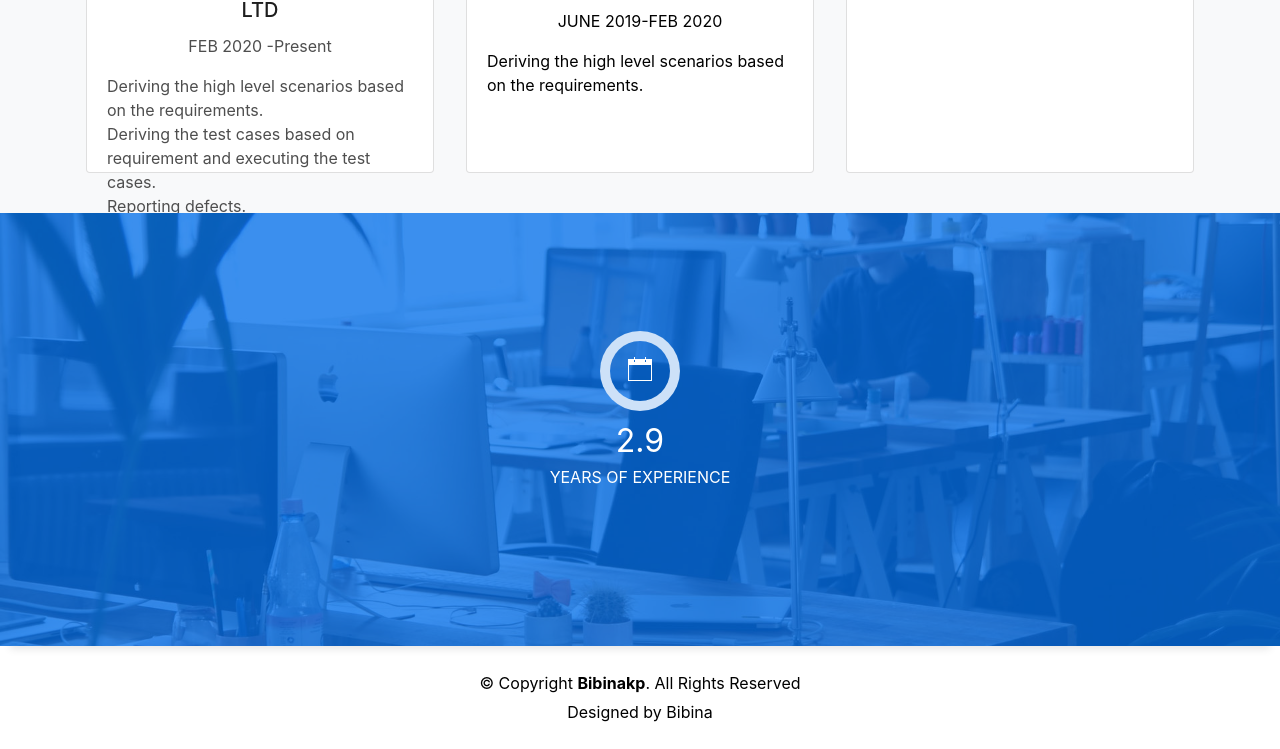
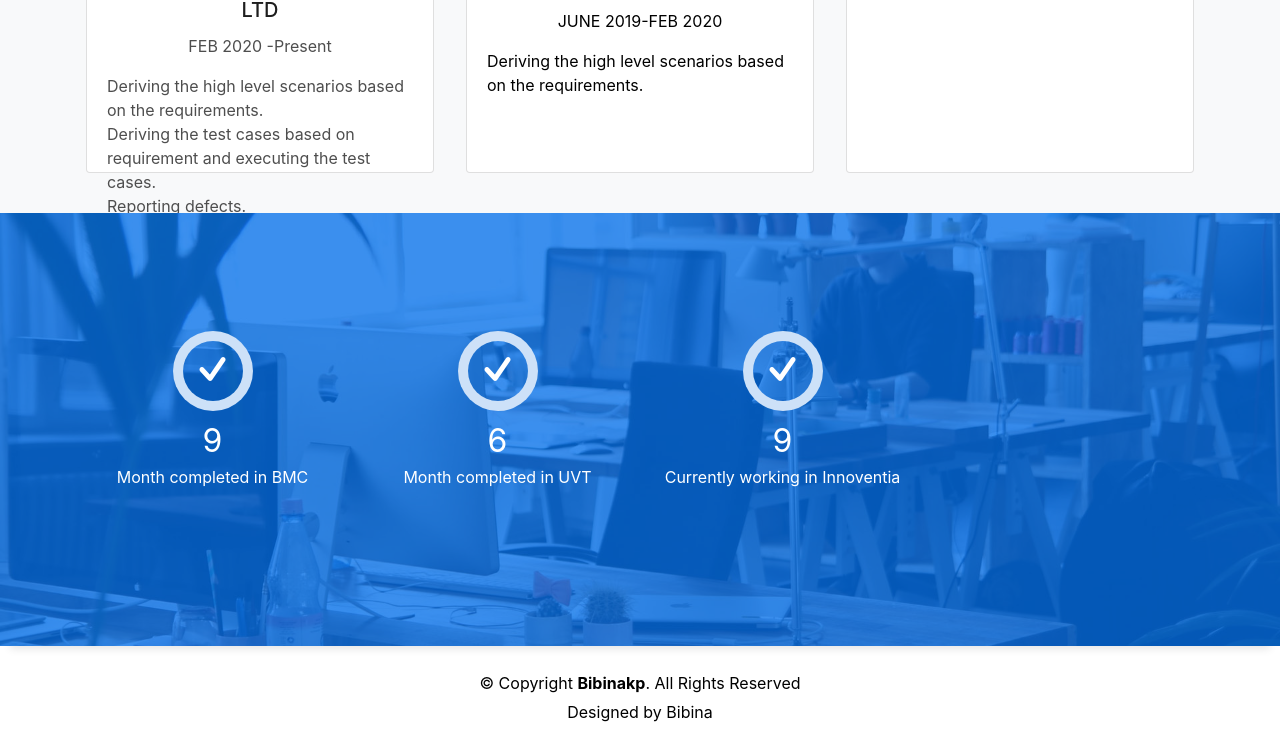
Before and after one commit to Bibina1010/bibina, a plain HTML site: page index.html in a window 1280 px wide. Shown: the part 2845-3594 px from the top of the page. Drawn offline with Linux system fonts and the light colour scheme; files whose address does not match are found by name.

Commit message:
new file

```diff
--- a/index.html
+++ b/index.html
@@ -307,19 +307,42 @@
       <div class="container">
         <div class="row">
           <div class="col-sm-3 col-lg-3">
-            <div class="counter-box pt-4 pt-md-0"style="width: 1110px; margin-right: 20px;">
+            <div class="counter-box counter-box pt-4 pt-md-0">
               <div class="counter-ico">
-                <span class="ico-circle"><i class="ion-ios-calendar-outline"></i></span>
+                <span class="ico-circle"><i class="ion-checkmark-round"></i></span>
               </div>
               <div class="counter-num">
-                <p class="counter">2.9</p>
-                <span class="counter-text">YEARS OF EXPERIENCE</span>
+                <p class="counter">9</p>
+                <span class="counter-text">Month completed in BMC</span>
               </div>
             </div>
           </div>
-        </div>
-      </div>
-    </div><!-- End Counter Section -->
+          <div class="col-sm-3 col-lg-3">
+            <div class="counter-box pt-4 pt-md-0">
+              <div class="counter-ico">
+                <span class="ico-circle"><i class="ion-checkmark-round"></i></span>
+              </div>
+              <div class="counter-num">
+                <p class="counter">6</p>
+                <span class="counter-text">Month completed in UVT</span>
+              </div>
+            </div>
+          </div>
+          <div class="col-sm-3 col-lg-3">
+            <div class="counter-box pt-4 pt-md-0">
+              <div class="counter-ico">
+                <span class="ico-circle"><i class="ion-checkmark-round"></i></span>
+              </div>
+              <div class="counter-num">
+                <p class="counter">9</p>
+                <span class="counter-text">Currently working in Innoventia</span>
+              </div>
+            </div>
+          </div>
+          </div>
+          </div>
+          </div>
+          <!-- End Counter Section -->
 
     <!-- ======= Portfolio Section ======= -->
   <footer class="bg-white">
```
